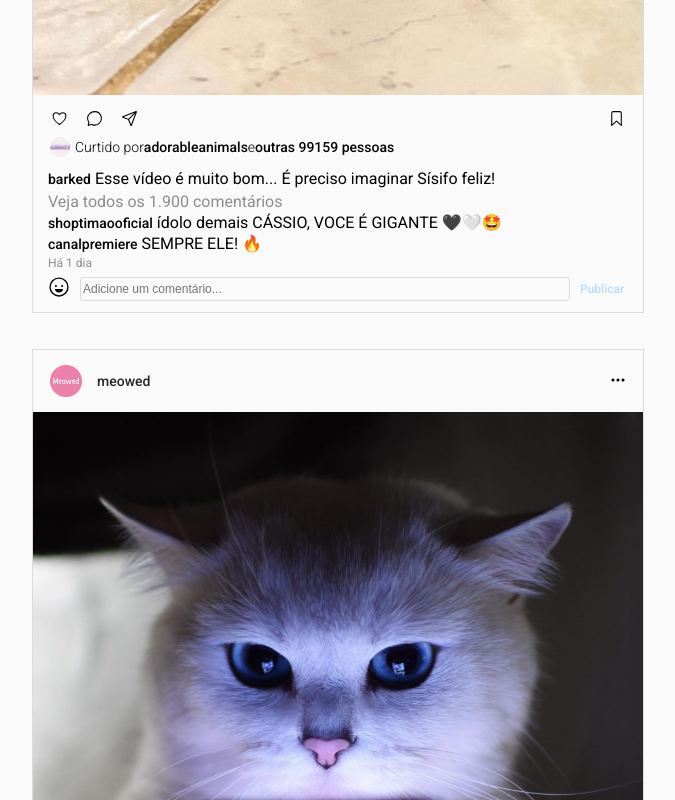
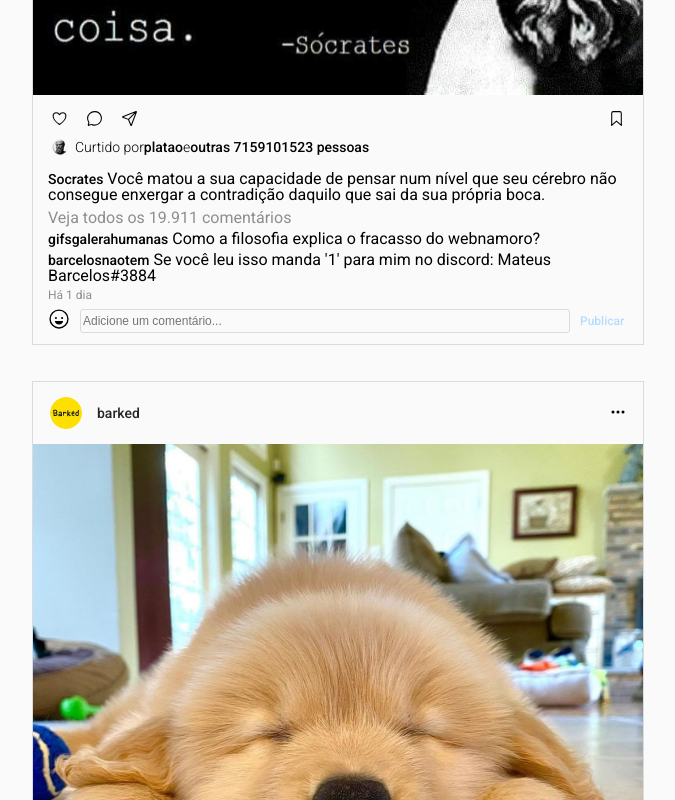
Before and after one commit to mateuspit/projeto7-instagramreact, a React (Create React App) app: page / in a window 1280 px wide. Shown: the part 1740-2540 px from the top of the page, without its empty margins (136-811 px from the left). Built offline with nearby package versions, Linux system fonts and the light colour scheme.

Commit message:
Fixing img author post bug, next: add 4 post, video

```diff
--- a/public/css/style.css
+++ b/public/css/style.css
@@ -11,6 +11,12 @@ body{
     font-weight: 500;
     line-height: 14px;
     color: #b5dcff;
+}
+
+.post-user-data img{
+    width: 32px;
+    height: 32px;
+    border-radius: 100%;
 }
 
 .textPublishButton:hover{
--- a/src/components/Posts.jsx
+++ b/src/components/Posts.jsx
@@ -19,36 +19,52 @@ const postsStaticData = [
         postTime: "Há 11 horas"
     },
     {
+        imageUser: "./assets/socrates.jpg",
+        title: "Socrates",
+        photo: "./assets/socratesquote.jpg",
+        whoLikeIcon: "./assets/Plato-icon.png",
+        whoLikeUser: "platao",
+        likes: 7159101523,
+        authorPost: "Socrates",
+        subtitle: "Você matou a sua capacidade de pensar num nível que seu cérebro não consegue enxergar a contradição daquilo que sai da sua própria boca. ",
+        commentsNumber: "Veja todos os 19.911 comentários",
+        authorComment1: "gifsgalerahumanas",
+        comment1: "Como a filosofia explica o fracasso do webnamoro? ",
+        authorComment2: "barcelosnaotem",
+        comment2: "Se você leu isso manda '1' para mim no discord: Mateus Barcelos#3884 ",
+        postTime: "Há 1 dia"
+    },
+    {
         imageUser: "./assets/barked 2.png",
         title: "barked",
         photo: "./assets/dog 1.png",
         whoLikeIcon: "./assets/adorableanimals 2.png",
-        whoLikeUser: "adorableanimals",
+        whoLikeUser: "adorable_animals",
         likes: 99159,
         authorPost: "barked",
-        subtitle: "Esse vídeo é muito bom... É preciso imaginar Sísifo feliz!",
-        commentsNumber: "Veja todos os 1.900 comentários",
+        subtitle: "olha o doguineo!",
+        commentsNumber: "Veja todos os 76 comentários",
         authorComment1: "shoptimaooficial",
-        comment1: "ídolo demais CÁSSIO, VOCE É GIGANTE 🖤🤍🤩",
+        comment1: "ídolo demais CÁSSIO, VOCE É GIGANTE 🖤🤍🤩 ",
         authorComment2: "canalpremiere",
-        comment2: "SEMPRE ELE! 🔥",
-        postTime: "Há 1 dia"
+        comment2: "SEMPRE ELE! 🔥 ",
+        postTime: "Há 3 dias"
     },
     {
-        imageUser: "./assets/meowed 1.png",
-        title: "meowed",
-        photo: "./assets/gato-telefone 1.png",
-        whoLikeIcon: "./assets/respondeai 1.png",
-        whoLikeUser: "respondeai",
-        likes: 101523,
-        authorPost: "Socrates",
-        subtitle: "Você matou a sua capacidade de pensar num nível que seu cérebro não consegue enxergar a contradição daquilo que sai da sua própria boca.",
-        commentsNumber: "Veja todos os 69.666 comentários",
-        authorComment1: "gifsgalerahumanas",
-        comment1: "Como a filosofia explica o fracasso do webnamoro?",
-        authorComment2: "Eu",
-        comment2: "Se você leu isso manda '1' para mim no discord: Mateus Barcelos#3884",
-        postTime: "Há 2 meses"
+        imageUser: "./assets/barked 2.png",
+        title: "barked",
+        photo: "./assets/dog 1.png",
+        whoLikeIcon: "./assets/adorableanimals 2.png",
+        whoLikeUser: "adorable_animals",
+        likes: 99159,
+        authorPost: "barked",
+        subtitle: "olha o doguineo!",
+        commentsNumber: "Veja todos os 76 comentários",
+        authorComment1: "shoptimaooficial",
+        comment1: "ídolo demais CÁSSIO, VOCE É GIGANTE 🖤🤍🤩 ",
+        authorComment2: "canalpremiere",
+        comment2: "SEMPRE ELE! 🔥 ",
+        postTime: "Há 3 dias"
     }
 ]
 
```
